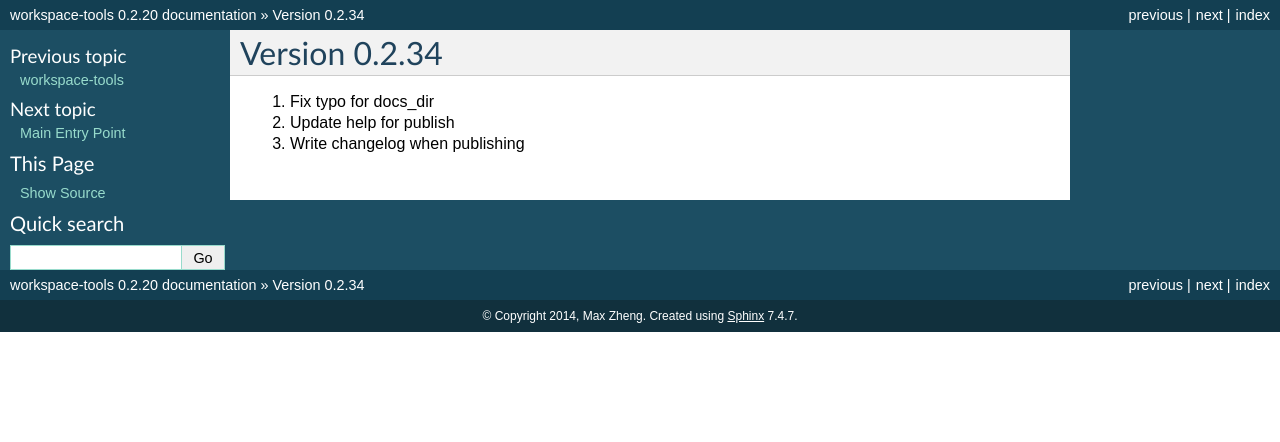
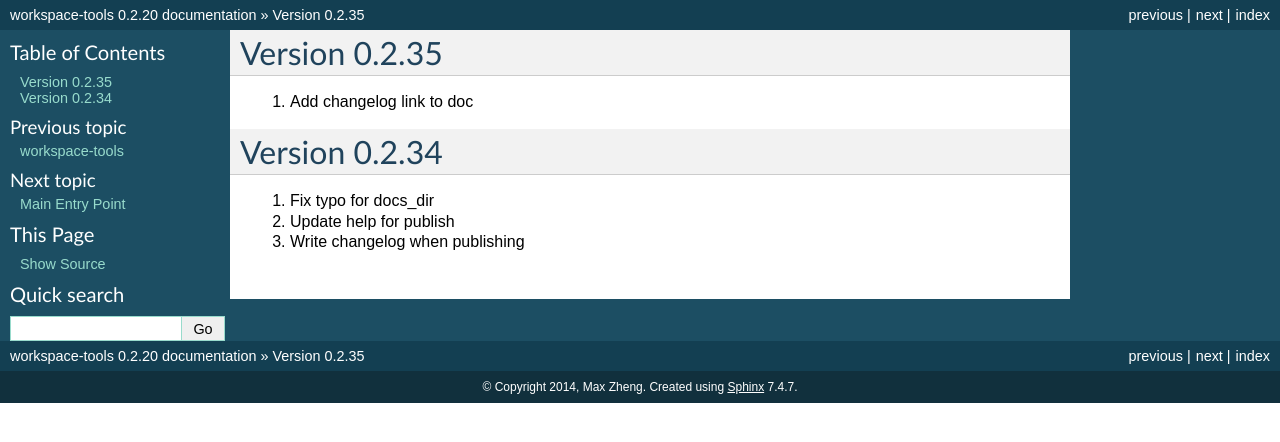
Before and after one commit to maxzheng/workspace-tools, a Sphinx documentation site: the page built from docs/CHANGELOG.rst, in a window 1280 px wide. Shown: the top 442 px of the page. Built offline with Sphinx 7.4.7, drawn with Linux system fonts in a browser that asks for light colours.

Commit message:
Publish version 0.2.35

```diff
--- a/docs/CHANGELOG.rst
+++ b/docs/CHANGELOG.rst
@@ -1,3 +1,9 @@
+Version 0.2.35
+================================================================================
+
+1. Add changelog link to doc
+
+
 Version 0.2.34
 ================================================================================
 
--- a/setup.py
+++ b/setup.py
@@ -10,7 +10,7 @@ def find_files(path):
 
 setuptools.setup(
   name='workspace-tools',
-  version='0.2.34',
+  version='0.2.35',
 
   author='Max Zheng',
   author_email='maxzheng.os @t gmail.com',
```
